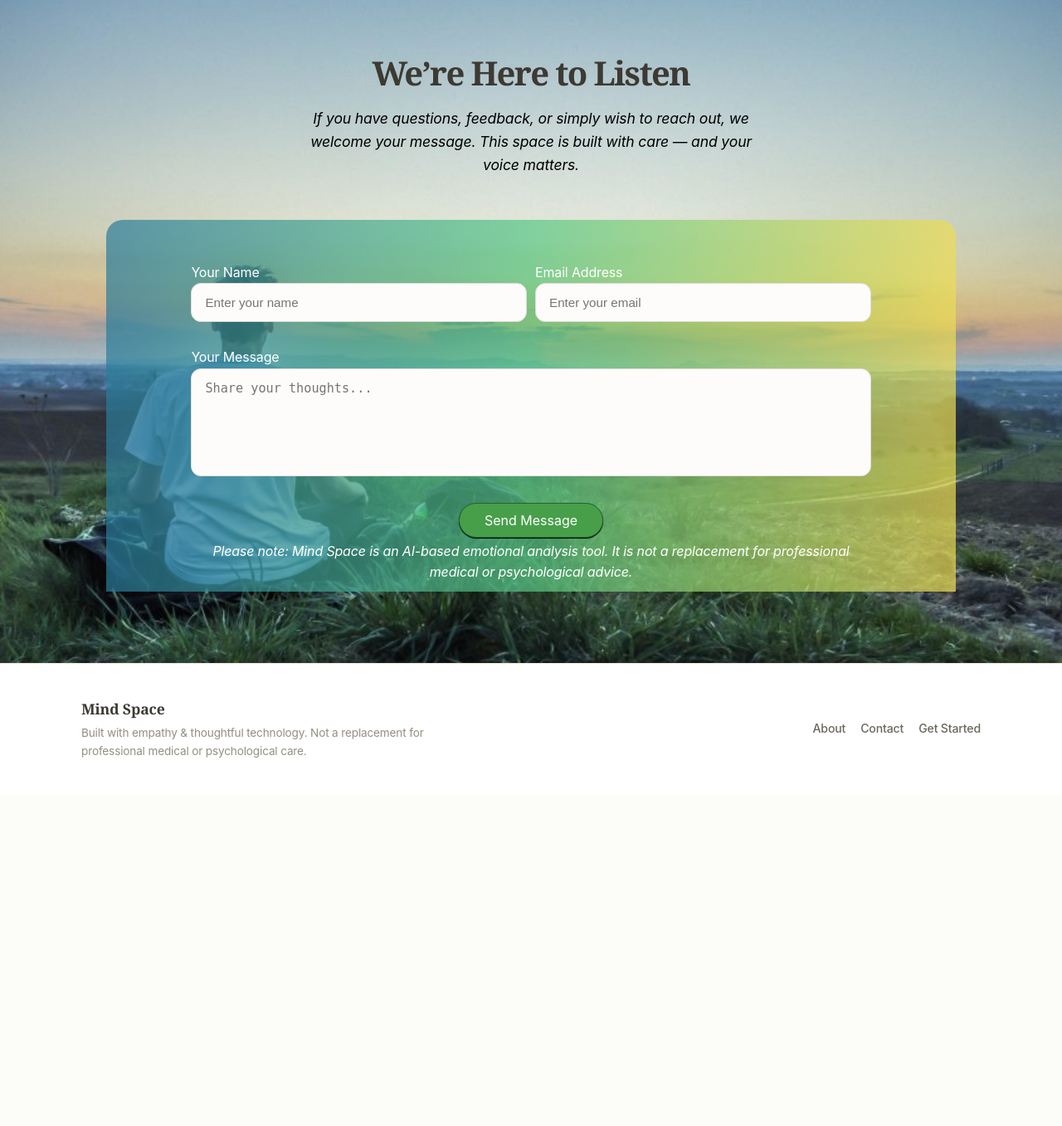
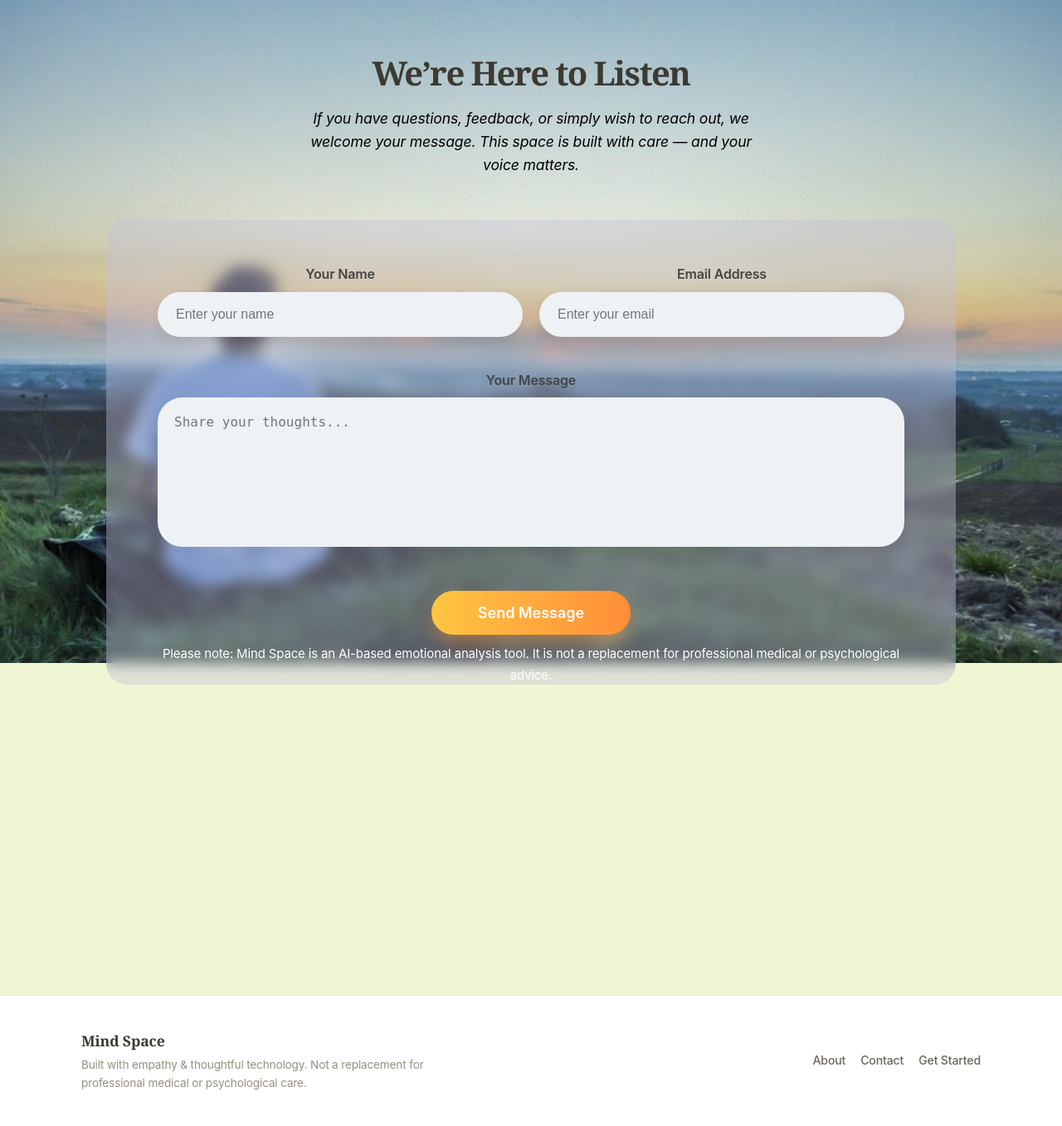
Before and after one commit to Ranajoy66/emotion_analysis_PT2, a Flask app: page /contact in a window 1280 px wide. Shown: the part 90-1447 px from the top of the page at 83% size. Before the commit the page ends 1003 px from the top, so only its background shows below. Run offline with Flask 3, Linux system fonts and the light colour scheme; parts of the project's set-up code (start-up, migrations or seed data) failed here and were passed over.

Commit message:
Minor changes in styling and some issues were fixed

```diff
--- a/app.py
+++ b/app.py
@@ -355,7 +355,7 @@ def start():
     session["responses"] = []
     session["predictions"] = []
     session["probabilities"] = []
-    session["questions"] = random.sample(questions, 5)
+    session["questions"] = random.sample(questions, 10)
 
     return jsonify({
         "success": True,
--- a/static/home.css
+++ b/static/home.css
@@ -190,8 +190,8 @@ h1 {
 
 /* --- Functional Form Interfaces (Survey System) --- */
 #surveyCard {
-  width: 100%;
-  max-width: 680px;
+  width: 70%;
+  /* max-width: 680px; */
   margin: 30px auto;
   padding: 35px 30px;
   border-radius: 24px;
--- a/static/theme.css
+++ b/static/theme.css
@@ -420,7 +420,13 @@ p {
 
 /* --- Footer --- */
 .site-footer {
-  margin-top: auto;
+  /* margin-top: 40px;
+  border-top: 1px solid var(--border-soft);
+  background: var(--surface);
+  padding: 40px 0; */
+  position: relative;
+  z-index: 1;
+  margin-top: 400px;
   border-top: 1px solid var(--border-soft);
   background: var(--surface);
   padding: 40px 0;
@@ -499,71 +505,180 @@ p {
 }
 
 .main-container-contact {
-  /* margin: 10% 10% 0 10%; */
-  margin-top: 5%;
-  text-align: center;
-  color: white;
-  /* background: rgba(141, 247, 219, 0.8); */
-  background: #2a7b9b;
-  background: linear-gradient(
-    90deg,
-    rgba(42, 123, 155, 0.7) 0%,
-    rgba(87, 199, 133, 0.7) 50%,
-    rgba(237, 221, 83, 0.7) 100%
-  );
-  /* opacity: 0.7; */
-  padding: 5% 10% 0 10%;
-  border-radius: 20px 20px 0 0;
+
+    margin-top:5%;
+    padding:30px;
+    border-radius:25px;
+
+    background: rgba(195, 193, 218, 0.4); /* #C3C1DA */
+  backdrop-filter: blur(8px);
+
+    display:flex;
+    justify-content:center;
+    align-items:center;
+    height: 560px;
 }
 
-.main-container-contact p {
-  color: white;
-  padding-bottom: 10px;
+.form-container{
+
+    width:100%;
+    max-width:900px;
+    margin-top: 70px;
 }
 
-.info-section p {
-  margin-bottom: 0;
-  font-style: italic;
+.contact-title{
+
+    display:inline-block;
+
+    /* background:#d7d7d7; */
+    color:#333;
+
+    padding:10px 35px;
+
+    border-radius:10px;
+
+    font-size:40px;
+    font-weight:700;
+
+    margin-bottom:30px;
+
+    font-family:cursive;
 }
 
-.form-row {
-  display: flex;
-  justify-content: flex-start;
-  gap: 10px;
-  margin-bottom: 10px;
-  text-align: left;
+.form-row{
+
+    display:flex;
+    gap:20px;
+    margin-bottom:20px;
 }
 
-.form-row span {
-  flex: 1;
+.form-row span{
+
+    flex:1;
 }
 
-.message-field {
-  text-align: left;
+.form-row label,
+.message-field label{
+
+    display:block;
+    margin-bottom:8px;
+
+    color:#444;
+    font-weight:600;
 }
 
-.submit-btn {
-  background-color: #479f4a;
-  border: 0.5px solid #2b612c;
-  box-shadow: #000000 0px 1px 1px;
-  color: white;
-  border-radius: 40px;
-  padding: 10px 30px;
-  text-align: center;
-  text-decoration: none;
-  display: inline-block;
-  font-size: 16px;
-  margin: 4px 2px;
-  cursor: pointer;
+.form-row input{
+
+    width:100%;
+
+    padding:18px 22px;
+
+    border:none;
+    border-radius:50px;
+
+    background:#eef2f5;
+
+    box-shadow:0 8px 18px rgba(0,0,0,.08);
+
+    font-size:16px;
+
+    outline:none;
+
+    transition:.3s;
 }
 
-.submit-btn:hover {
-  background-color: #5bc55f;
-  opacity: 1;
+.message-field{
+
+    margin-bottom:25px;
+}
+
+.message-field textarea{
+
+    width:100%;
+    height:180px;
+
+    padding:20px;
+
+    resize:none;
+
+    border:none;
+
+    border-radius:30px;
+
+    background:#eef2f5;
+
+    box-shadow:0 8px 18px rgba(0,0,0,.08);
+
+    font-size:16px;
+
+    outline:none;
+
+    transition:.3s;
+}
+
+.form-row input:focus,
+.message-field textarea:focus{
+
+    box-shadow:0 0 0 3px rgba(66,184,131,.25);
+}
+
+.submit-btn{
+
+    display:block;
+
+    margin:10px auto;
+
+    width:240px;
+
+    padding:16px;
+
+    border:none;
+
+    border-radius:50px;
+
+    background:linear-gradient(
+        90deg,
+        #FFC542,
+        #FF8E39
+    );
+
+    color:white;
+
+    font-size:18px;
+
+    font-weight:600;
+
+    cursor:pointer;
+
+    transition:.3s;
+
+    box-shadow:0 10px 20px rgba(255,157,52,.4);
+}
+
+.submit-btn:hover{
+
+    transform:translateY(-3px);
+
+    box-shadow:0 15px 25px rgba(255,157,52,.5);
+}
+
+.info-section{
+
+    margin-top:10px;
+}
+
+.main-container-contact p{
+
+    color:white;
+    font-size:15px;
+    line-height:1.7;
+    text-align:center;
 }
 
 /* CHAT */
 .result-card {
+  width: 50%;      /* or 60%, etc. */
+  margin: 30px auto;
   text-align: center;
 }
 
--- a/templates/base.html
+++ b/templates/base.html
@@ -53,7 +53,7 @@
               src="./static/patient.png?seed={{ session.get('patient_id') }}"
               alt="User Avatar" />
             <div class="profile-meta">
-              <span class="profile-name" id=" ">
+              <span class="profile-name" id="profile-name">
                 {{ session.get('user_name', '') }}
               </span>
 
@@ -208,7 +208,7 @@
       }
 
       // Update Name
-      const name = document.getElementById("profileName").textContent = "Hi, " + user.first_name;
+      const name = document.getElementById("profile-name").textContent = "Hi, " + user.first_name;
 
       if (name) {
         name.textContent = user.first_name;
--- a/templates/chat.html
+++ b/templates/chat.html
@@ -3,7 +3,7 @@
 <div class="main-container">
     <!-- Survey Card -->
     <div class="card" id="surveyCard">
-        <h3>Depression Counselling Survey</h3>
+        <h3>Emotional Counselling Survey</h3>
 
         <!-- Start Section -->
         <div id="startSection">
--- a/templates/contact.html
+++ b/templates/contact.html
@@ -8,36 +8,47 @@
   </p>
 
   <div class="main-container-contact">
+
+    <div class="form-container">
+
       <form method="POST" action="#">
+
+        <!-- <h2 class="contact-title">Talk to Us</h2> -->
+
         <div class="form-row">
+
           <span>
             <label>Your Name</label>
-          <input type="text" name="name" placeholder="Enter your name" />
+            <input type="text" name="name" placeholder="Enter your name">
           </span>
 
           <span>
             <label>Email Address</label>
-          <input type="email" name="email" placeholder="Enter your email" />
+            <input type="email" name="email" placeholder="Enter your email">
           </span>
+
         </div>
 
         <div class="message-field">
           <label>Your Message</label>
-        <textarea
-          name="message"
-          placeholder="Share your thoughts..."
-        ></textarea>
+          <textarea name="message" placeholder="Share your thoughts..."></textarea>
         </div>
 
-      <button class="submit-btn">Send Message</button>
+        <button class="submit-btn">
+          Send Message
+        </button>
+
       </form>
 
       <div class="info-section">
         <p>
-        Please note: Mind Space is an AI-based emotional analysis tool. It is
-        not a replacement for professional medical or psychological advice.
+          Please note: Mind Space is an AI-based emotional analysis tool.
+          It is not a replacement for professional medical or psychological
+          advice.
         </p>
       </div>
+
     </div>
+
   </div>
   {% endblock content %}
```
Also changed, not shown: static/about.css (+18 -6 lines), templates/video.html (+14 -6 lines). Lines whose indentation alone changed are shown as unchanged.
